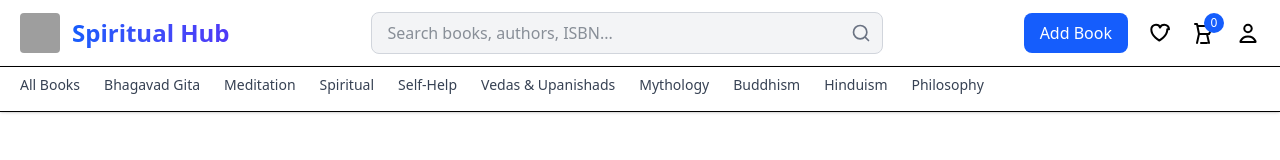
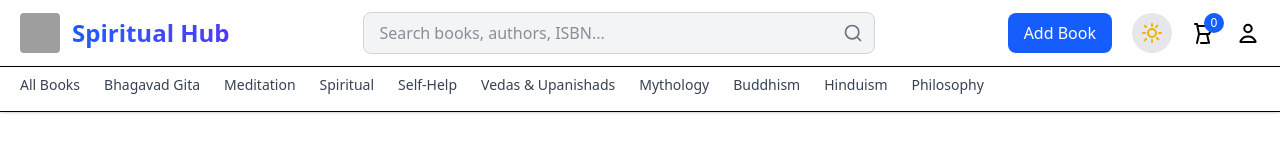
Before and after one commit to samyog7901/MERN2.0_LMS, a React (Vite) app: page / in a window 1280 px wide. Shown: the top 160 px of the page. Built offline with nearby package versions, Linux system fonts and the light colour scheme; no server answers; grey boxes are pictures that could not be loaded.

Commit message:
UI Improvement

```diff
--- a/src/pages/components/Navbar.jsx
+++ b/src/pages/components/Navbar.jsx
@@ -57,12 +57,53 @@ const Navbar = () => {
               </button>
             </Link>
 
-            {/* Wishlist */}
-            <button className="hover:text-blue-600 transition">
-              <svg xmlns="http://www.w3.org/2000/svg" className="w-6 h-6" fill="none" viewBox="0 0 24 24" strokeWidth="2" stroke="currentColor">
-                <path strokeLinecap="round" strokeLinejoin="round" d="M21 8.25c0-2.485-2.099-4.5-4.688-4.5-1.935 0-3.597 1.126-4.312 2.733C11.597 4.876 9.935 3.75 8 3.75 5.41 3.75 3.312 5.765 3.312 8.25c0 7.22 8 11.25 8 11.25s8-4.04 8-11.25z" />
-              </svg>
-            </button>
+            {/* Day/Night Toggle */}
+            <div className="flex items-center">
+              <button
+                onClick={() => {
+                  document.documentElement.classList.toggle("dark");
+                }}
+                className="w-10 h-10 flex items-center justify-center rounded-full
+                      bg-gray-200 dark:bg-gray-700 transition-all duration-300"
+              >
+                {/* Sun Icon (Light Mode) */}
+                <svg
+                  xmlns="http://www.w3.org/2000/svg"
+                  className="w-6 h-6 text-yellow-500 block dark:hidden transition"
+                  fill="none"
+                  viewBox="0 0 24 24"
+                  strokeWidth="2"
+                  stroke="currentColor"
+                >
+                  <path
+                    strokeLinecap="round"
+                    strokeLinejoin="round"
+                    d="M12 3v2m0 14v2m9-9h-2M5 12H3m15.364
+                    6.364-1.414-1.414M6.05 6.05 4.636 4.636m12.728
+                    0-1.414 1.414M6.05 17.95l-1.414 1.414M16 12a4
+                    4 0 11-8 0 4 4 0 018 0z"
+                  />
+                </svg>
+
+                {/* Moon Icon (Dark Mode) */}
+                <svg
+                  xmlns="http://www.w3.org/2000/svg"
+                  className="w-6 h-6 text-white hidden dark:block transition"
+                  fill="none"
+                  viewBox="0 0 24 24"
+                  strokeWidth="2"
+                  stroke="currentColor"
+                >
+                  <path
+                    strokeLinecap="round"
+                    strokeLinejoin="round"
+                    d="M21 12.79A9 9 0 1111.21 3
+                    7 7 0 0021 12.79z"
+                  />
+                </svg>
+              </button>
+            </div>
+
 
             {/* Cart */}
             <button className="hover:text-blue-600 transition relative">
--- a/src/pages/components/SmallHeroCarousel.jsx
+++ b/src/pages/components/SmallHeroCarousel.jsx
@@ -30,7 +30,7 @@ const SmallHeroCarousel = ({ slides }) => {
         currentIndex = 0;
         container.scrollLeft = 0;
       }
-    }, 2500); // every 2.5 seconds, move one slide
+    }, 5000); // every 5 seconds, move one slide
 
     return () => clearInterval(interval);
   }, []);
@@ -46,7 +46,7 @@ const SmallHeroCarousel = ({ slides }) => {
           className="
             flex-none
             w-[75%] sm:w-[40%] md:w-[30%] lg:w-[28%]
-            h-52 sm:h-60
+            h-60 sm:h-60
             rounded-xl overflow-hidden shadow-md
           "
         >
--- /dev/null
+++ b/tailwind.config.js
@@ -0,0 +1,9 @@
+/** @type {import('tailwindcss').Config} */
+export default {
+    content: ["./index.html", "./src/**/*.{js,ts,jsx,tsx}"],
+    theme: {
+      extend: {},
+    },
+    darkMode: "class", // enable dark mode
+    plugins: [],
+  };
```
